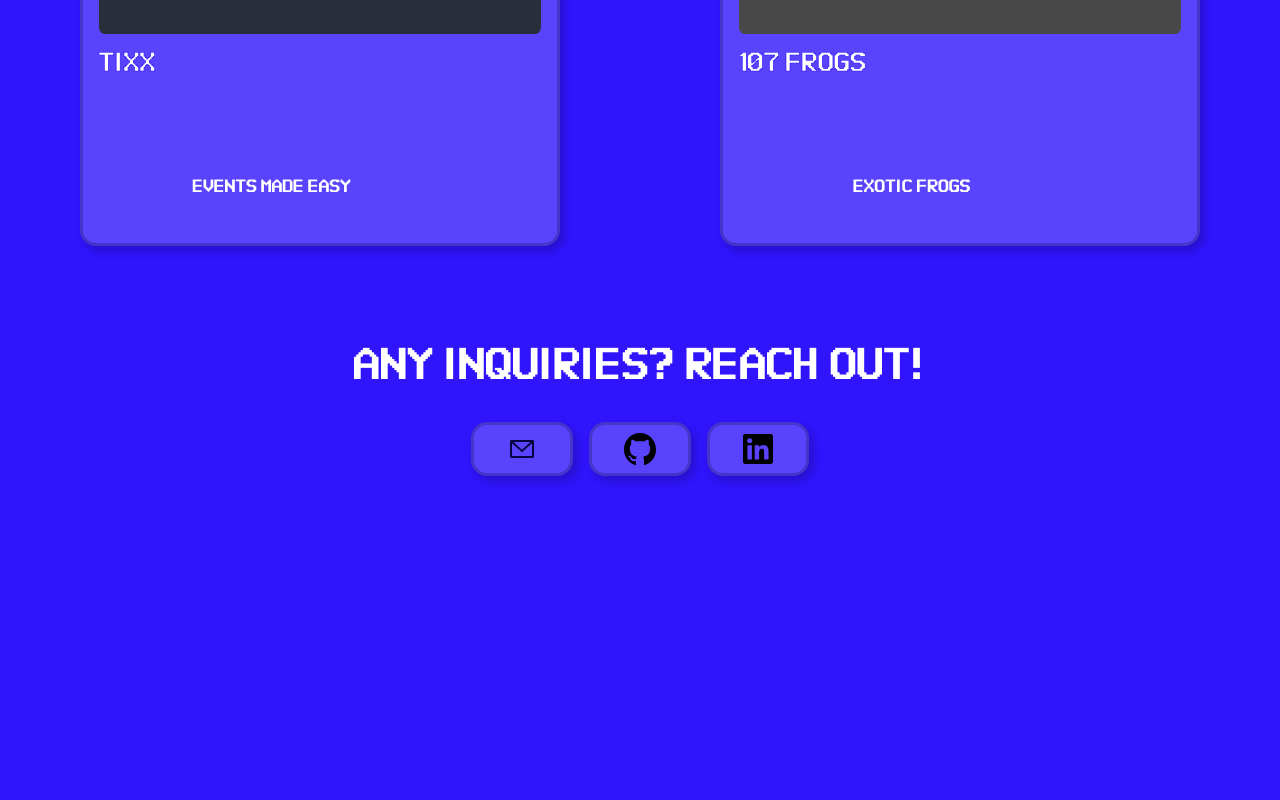
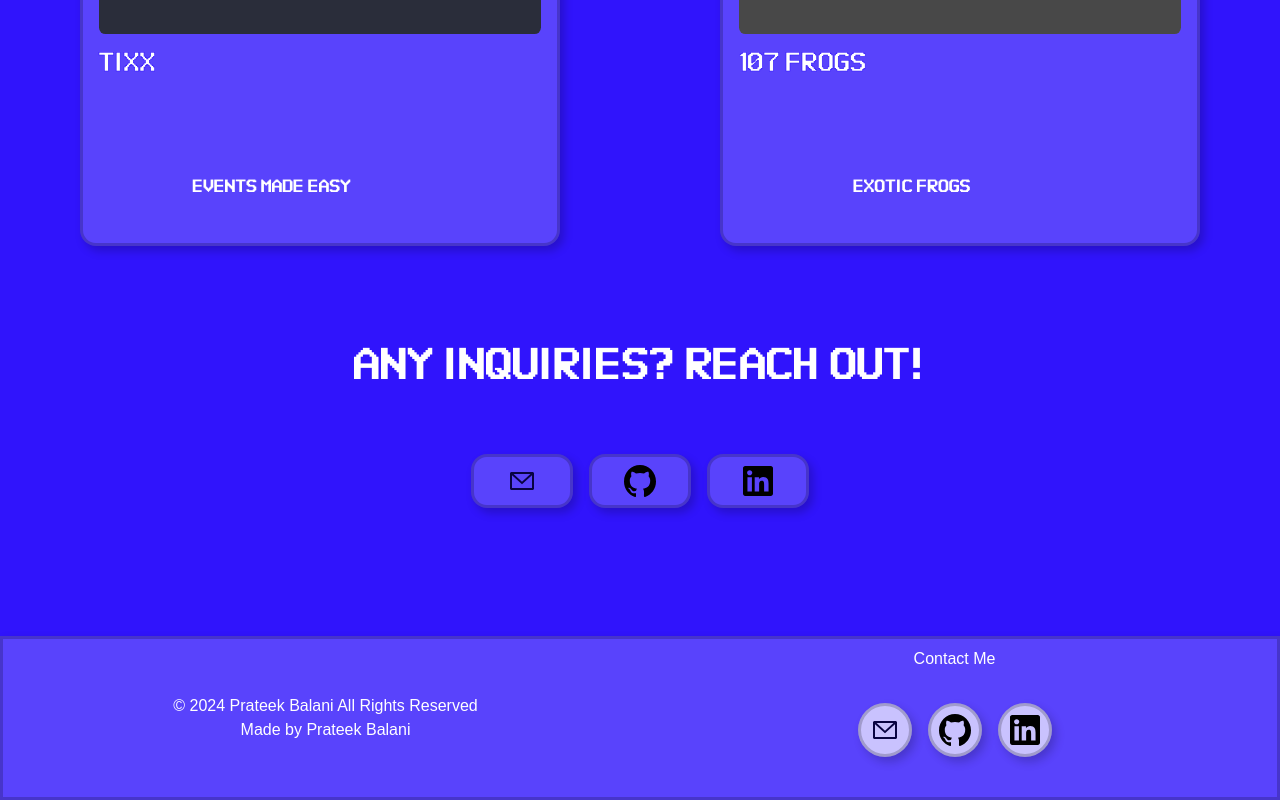
Before and after one commit to prateek-balani/personal-website, a React (Create React App) app in the folder personal-website/: page / in a window 1280 px wide. Shown: the part 3008-3808 px from the top of the page. Before the commit the page ends 3580 px from the top, so only its background shows below. Built offline with nearby package versions, Linux system fonts and the light colour scheme.

Commit message:
footer and css changes

```diff
--- a/personal-website/src/App.css
+++ b/personal-website/src/App.css
@@ -378,8 +378,8 @@ nav.navbar .navbar-toggler[aria-expanded="true"] .navbar-toggler-icon {
   margin: 1em;
 }
 
-.Projects{
-  display:flexbox;
+.Projects {
+  display: flexbox;
   justify-content: center;
   align-items: center;
   margin: 2em 0em 2em 0em;
@@ -441,7 +441,8 @@ nav.navbar .navbar-toggler[aria-expanded="true"] .navbar-toggler-icon {
 
 
 }
-.project:hover{
+
+.project:hover {
   transform: scale(1.1);
 
 
@@ -485,6 +486,31 @@ nav.navbar .navbar-toggler[aria-expanded="true"] .navbar-toggler-icon {
   margin: 2em 0 2em 0;
 }
 
+.footer-container {
+  background-color:rgba(255, 255, 255, 0.2);
+  box-shadow: 0 4px 8px rgba(0, 0, 0, 0.1);
+  border:solid rgba(0, 0, 0, 0.2);
+   box-shadow: 4px 5px 10px rgba(0, 0, 0, 0.2);
+  backdrop-filter: blur(1.5px);
+
+  display: grid;
+  grid-template-columns: repeat(2, 1fr);
+  grid-template-rows: 1fr;
+  grid-column-gap: 0px;
+  grid-row-gap: 0px;
+
+
+  max-height: min-content;
+  max-width:100%;
+  padding: 0.5em;
+
+    align-items: center;
+    text-align: center;
+
+}
+
+
+
 .contact-buttons {
   display: flex;
   justify-content: center;
@@ -493,10 +519,17 @@ nav.navbar .navbar-toggler[aria-expanded="true"] .navbar-toggler-icon {
 
 }
 
+.contacts-footer {
+  display: flex;
+  flex-direction: column; /* Stack text and buttons vertically */
+    align-items: center;
+    justify-content: center;
+
+}
+
 #contact-button {
   background: rgba(255, 255, 255, 0.2);
   border-radius: 1rem;
-;
   border: solid rgba(0, 0, 0, 0.2);
   box-shadow: 4px 5px 10px rgba(0, 0, 0, 0.2);
   backdrop-filter: blur(1.5px);
@@ -505,11 +538,36 @@ nav.navbar .navbar-toggler[aria-expanded="true"] .navbar-toggler-icon {
   transition: transform 0.2s ease-in-out;
 }
 
-#contact-button img{
-  width: 5em ;
+#contact-button img {
+  width: 5em;
   height: 2em;
 }
 
+#contact-footer img {
+  width: 2em;
+  height: 2em;
+
+}
+
 #contact-button:hover {
-    transform: scale(1.1); /* Slightly enlarge on hover */
+  transform: scale(1.1);
+  /* Slightly enlarge on hover */
 }
+
+#contact-footer {
+  background: rgba(255, 255, 255, 0.6);
+  border-radius: 100%;
+  border: solid rgba(0, 0, 0, 0.2);
+  box-shadow: 4px 5px 10px rgba(0, 0, 0, 0.2);
+  backdrop-filter: blur(1.5px);
+  cursor: pointer;
+  padding: 0.5em;
+  transition: transform 0.2s ease-in-out;
+
+}
+
+.footer-text {
+    display: flex;
+    flex-direction: column; /* Stack text vertically */
+    align-items: center;
+}
--- a/personal-website/src/App.jsx
+++ b/personal-website/src/App.jsx
@@ -1,40 +1,50 @@
 import logo from './logo.svg';
 import './App.css';
-import { NavbarComponent } from "./components/NavbarComponent.jsx" ;
+import { NavbarComponent } from "./components/NavbarComponent.jsx";
 import Home from "./components/Home.jsx";
 import About from "./components/About.jsx";
 import Projects from "./components/Projects.jsx";
 import Framework from "./components/Framework.jsx"
 import GlitchEffect from './components/GlitchEffect.jsx';
 import ContactMe from './components/ContactMe.jsx';
-import 'bootstrap/dist/css/bootstrap.min.css' ;
+import Footer from './components/Footer.jsx';
+import 'bootstrap/dist/css/bootstrap.min.css';
 
 
 function App() {
   return (
     <div className="App" style={{ position: 'relative' }}>
-      <GlitchEffect/>
+      <GlitchEffect />
 
       {/* <NavbarComponent/> */}
-      <div style={{ position: 'relative'}}>
+      <div style={{ position: 'relative' }}>
 
 
-      <Home/>
+        <Home />
 
-      <About/>
+        <About />
 
-      <Framework/>
+        <Framework />
 
-      <Projects/>
+        <Projects />
 
-      <ContactMe/>
+        <ContactMe />
+        <div>
+         <Footer />
+         </div>
+
+
       </div>
 
 
 
 
 
-      </div>
+
+
+
+
+    </div>
 
   );
 }
--- /dev/null
+++ b/personal-website/src/components/ContactButton.jsx
@@ -0,0 +1,16 @@
+import React from "react";
+import email_img from '../assets/images/email.svg' ;
+import github_img from '../assets/images/github.svg' ;
+import linkedin_img from '../assets/images/linkedin.svg' ;
+
+const ContactButtons = ({ redirectLink, className }) => {
+    return (
+        <div className={`contact-buttons`}>
+            <button id={className} onClick={() => redirectLink('mailto:prateekbalani03@gmail.com')}> <img src={email_img}/> </button>
+            <button id={className} onClick={() => redirectLink('https://github.com/prateek-balani')}> <img src={github_img}/> </button>
+            <button id={className} onClick={() => redirectLink('https://www.linkedin.com/in/prateek-balani/')}> <img src={linkedin_img}/> </button>
+        </div>
+    );
+};
+
+export default ContactButtons;
--- a/personal-website/src/components/ContactMe.jsx
+++ b/personal-website/src/components/ContactMe.jsx
@@ -3,8 +3,7 @@ import React from "react";
 import email_img from '../assets/images/email.svg' ;
 import github_img from '../assets/images/github.svg' ;
 import linkedin_img from '../assets/images/linkedin.svg' ;
-import { Link, redirect } from 'react-router-dom';
-
+import ContactButtons from "./ContactButton";
 const ContactMe = () => {
     const redirectLink = (url) =>{
         window.location.href = url ;
@@ -16,11 +15,7 @@ const ContactMe = () => {
         <div className="contact-container">
        <h1>Any Inquiries? Reach Out!</h1>
        <div className="contact-buttons">
-
-        <button id="contact-button" onClick={() => redirectLink('mailto:prateekbalani03@gmail.com')}> <img src={email_img}/> </button>
-         <button id="contact-button" onClick={() => redirectLink('https://github.com/prateek-balani')}> <img src={github_img}/> </button>
-          <button id="contact-button" onClick={() => redirectLink('https://www.linkedin.com/in/prateek-balani/')}> <img src={linkedin_img}/> </button>
-
+       <ContactButtons redirectLink={redirectLink} className="contact-button" />
        </div>
 
        </div>
--- /dev/null
+++ b/personal-website/src/components/Footer.jsx
@@ -0,0 +1,25 @@
+import React from "react";
+import ContactButtons from "./ContactButton";
+const Footer = () => {
+
+    const redirectLink = (url) => {
+        window.location.href = url;
+    }
+   return (
+        <div className="footer-container">
+            <div className="footer-text">
+            <span style={{ fontFamily: "sans-serif" }}>© 2024 Prateek Balani All Rights Reserved</span>
+
+            <span style={{ fontFamily: "sans-serif" }}>Made by Prateek Balani</span>
+            </div>
+
+            <div className="contacts-footer">
+                <span style={{ fontFamily: "sans-serif" }}> Contact Me</span>
+                <ContactButtons redirectLink={redirectLink} className="contact-footer" />
+            </div>
+
+        </div>
+    );
+};
+
+export default Footer;
```
Lines whose indentation alone changed are shown as unchanged.
